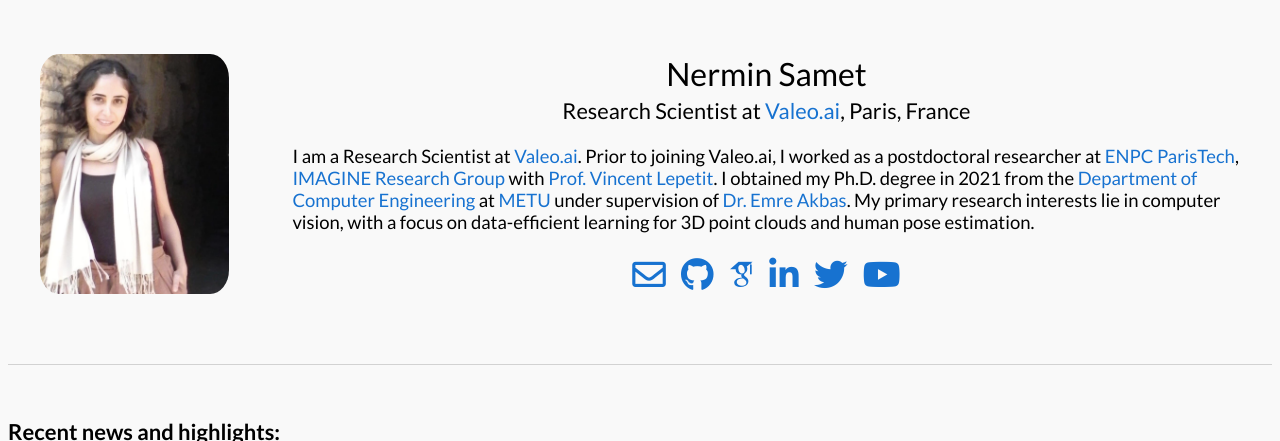
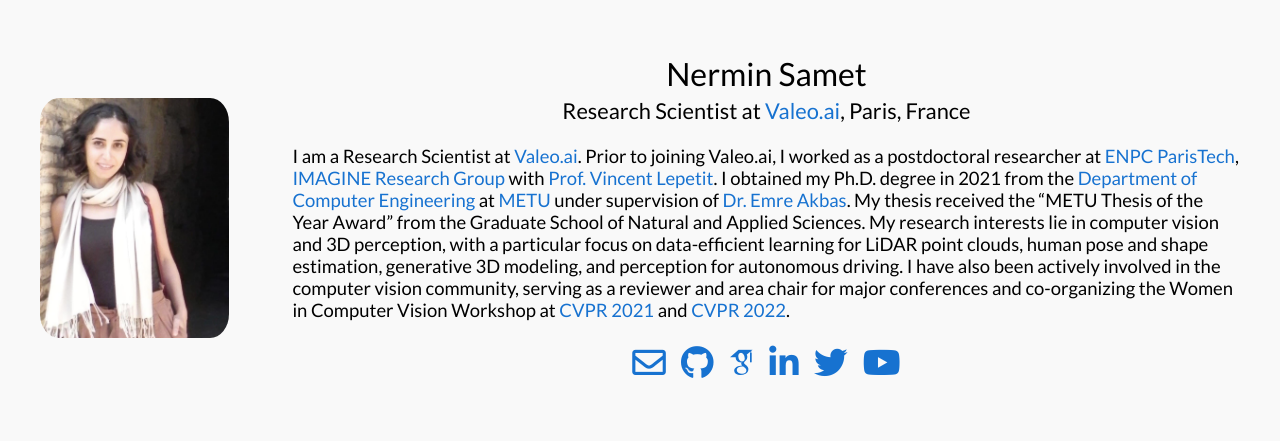
Before and after one commit to nerminsamet/nerminsamet.github.io, a Jekyll site: the page built from _posts/news/2023-10-25-thesis_award.markdown, in a window 1280 px wide and 900 px high, cut to the strip 0-441 px from the top of the window. Built offline with Jekyll 4.4.1, drawn with Linux system fonts in a browser that asks for light colours; some web fonts are replaced.

Commit message:
Enhance biography with research and community details
Expanded the biography section to include additional details about research interests and community involvement.

```diff
--- a/_layouts/default.html
+++ b/_layouts/default.html
@@ -42,8 +42,18 @@
   Research Scientist at <a href="https://valeoai.github.io/publications/" target="_blank" style="font-size:1em;">Valeo.ai</a>, Paris, France
 </p>
               <p style="font-size:1.1em;">
-              I am a Research Scientist at <a href="https://valeoai.github.io/publications/" target="_blank"> Valeo.ai</a>. Prior to joining Valeo.ai, I worked as a postdoctoral researcher at <a href="https://www.ecoledesponts.fr/" target="_blank"> ENPC ParisTech</a>, <a href="https://imagine-lab.enpc.fr/" target="_blank"> IMAGINE Research Group</a> with <a href="https://vincentlepetit.github.io/" target="_blank"> Prof. Vincent Lepetit</a>.
-I obtained my Ph.D. degree in 2021 from the <a href="http://ceng.metu.edu.tr/" target="_blank"> Department of Computer Engineering</a> at <a href="http://www.metu.edu.tr/" target="_blank">METU</a> under supervision of <a href="http://user.ceng.metu.edu.tr/~emre/" target="_blank">Dr. Emre Akbas</a>. My primary research interests lie in computer vision, with a focus on data-efficient learning for 3D point clouds and human pose estimation.
+              I am a Research Scientist at <a href="https://valeoai.github.io/publications/" target="_blank"> Valeo.ai</a>. Prior to joining Valeo.ai,
+             I worked as a postdoctoral researcher at <a href="https://www.ecoledesponts.fr/" target="_blank"> ENPC ParisTech</a>, <a href="https://imagine-lab.enpc.fr/" target="_blank">
+               IMAGINE Research Group</a> with <a href="https://vincentlepetit.github.io/" target="_blank"> Prof. Vincent Lepetit</a>.
+I obtained my Ph.D. degree in 2021 from the <a href="http://ceng.metu.edu.tr/" target="_blank"> Department of Computer Engineering</a>
+                at <a href="http://www.metu.edu.tr/" target="_blank">METU</a> under supervision of <a href="http://user.ceng.metu.edu.tr/~emre/" target="_blank">Dr. Emre Akbas</a>.
+                My thesis received the “METU Thesis of the Year Award” from the Graduate School of Natural and Applied Sciences.
+                My research interests lie in computer vision and 3D perception, with a particular focus on data-efficient learning for LiDAR point clouds, human pose and shape estimation, generative 3D modeling, and perception for autonomous driving.
+
+            I have also been actively involved in the computer vision community, serving as a reviewer and area chair for major conferences
+            and co-organizing the Women in Computer Vision Workshop at <a href="https://sites.google.com/view/wicvcvpr2021/committee?authuser=0" target="_blank">CVPR 2021</a>
+                and <a href="https://sites.google.com/view/wicvcvpr2022/committee?authuser=0" target="_blank">CVPR 2022</a>.
+
               </p>
               <p style="text-align:center">
                 <div class="contact-buttons">
```
